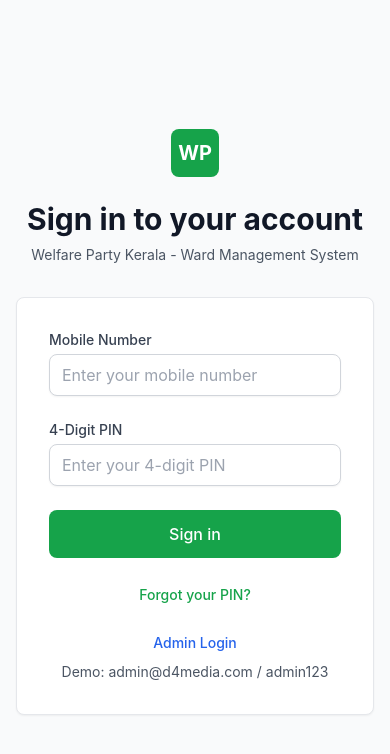
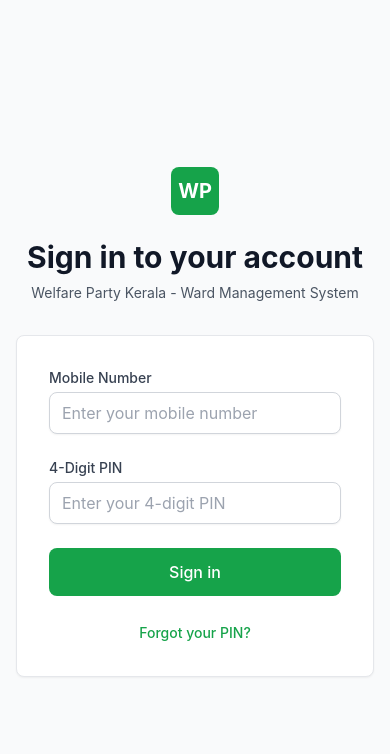
Before and after one commit to D4dx-backend/ward-management, a Next.js app in the folder ward-management-system/: page /auth/signin in a window 390 px wide. Shown: the top 754 px of the page. Built offline with nearby package versions, Linux system fonts and the light colour scheme.

Commit message:
🔧 Refactor SignIn component: Comment out unused mobile button section for clarity and maintainability.

```diff
--- a/ward-management-system/pages/auth/signin.js
+++ b/ward-management-system/pages/auth/signin.js
@@ -258,7 +258,7 @@ export default function SignIn() {
             </form>
           )}
 
-          <div className="mt-6 text-center space-y-2">
+          {/* <div className="mt-6 text-center space-y-2">
             {isMobile && (
               <button
                 onClick={() => router.push('/auth/admin')}
@@ -270,7 +270,7 @@ export default function SignIn() {
             <p className="text-sm text-gray-600">
               Demo: admin@d4media.com / admin123
             </p>
-          </div>
+          </div> */}
         </Card>
       </div>
     </div>
```
